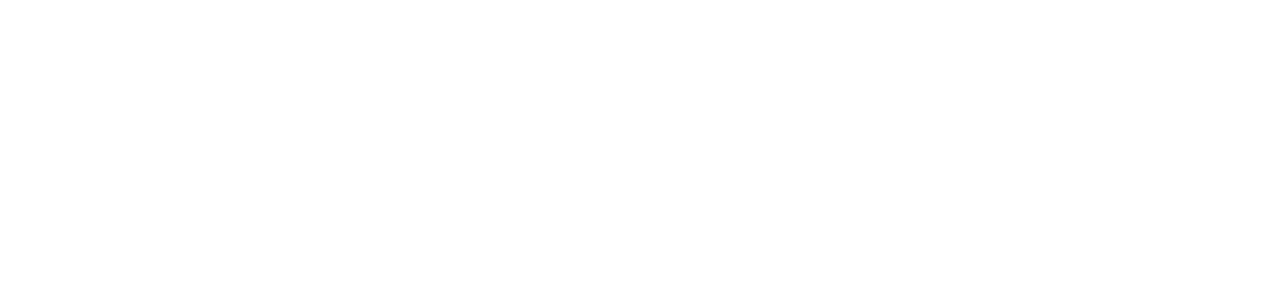
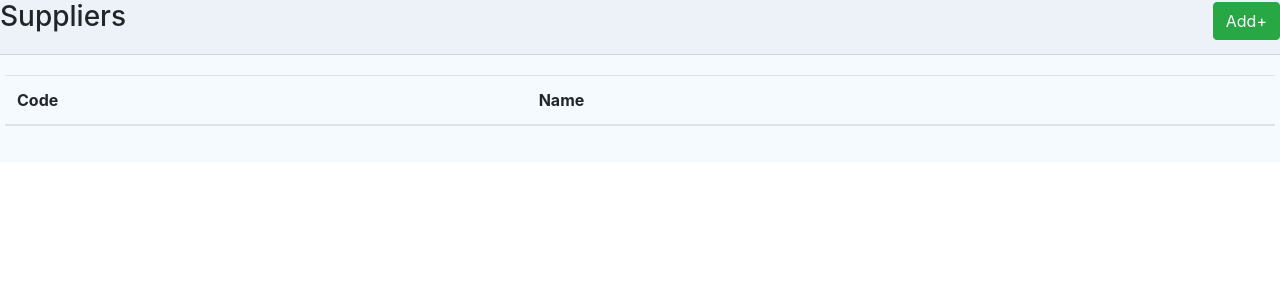
Before and after one commit to Chamaxonline/ipos-lts, an Angular app: page /supplier in a window 1280 px wide. Before the commit this address led to /. Shown: the top 300 px of the page. Built offline with nearby package versions, Linux system fonts and the light colour scheme.

Commit message:
supplier component and httpclientprovider

```diff
--- a/src/app/app.config.ts
+++ b/src/app/app.config.ts
@@ -5,9 +5,11 @@
 
 import { routes } from './app.routes';
 import { provideClientHydration } from '@angular/platform-browser';
+import { provideHttpClient } from '@angular/common/http';
 
 export const appConfig: ApplicationConfig = {
   providers: [
-    importProvidersFrom(HttpClientModule),
-    provideRouter(routes), provideClientHydration()]
+    provideRouter(routes),
+    provideClientHydration(),
+    provideHttpClient()]
 };
--- a/src/app/app.routes.ts
+++ b/src/app/app.routes.ts
@@ -1,3 +1,7 @@
 import { Routes } from '@angular/router';
+import { RouteConstants } from './constants/constants';
+import { SupplierComponent } from './components/supplier/supplier.component';
 
-export const routes: Routes = [];
+export const routes: Routes = [
+    {path:RouteConstants.SupplierMasterRoute, component: SupplierComponent},
+];
--- /dev/null
+++ b/src/app/components/supplier/supplier.component.html
@@ -0,0 +1,84 @@
+<div class="main-card">
+    <div class="card-header px-0 pt-0">
+        <div class="d-flex justify-content-between align-items-center">
+            <h3>Suppliers</h3>
+            <input type="button" class="btn btn-success" value="Add+" (click)="showHideEditor()"/>
+        </div>
+    </div>
+    <div class="card-body without-footer">
+        <div class="row" *ngIf="isShowEditor">
+            <div class="col-12">
+                <div class="row">
+                    <div class="col-4">
+                        <label class="form-label" for="code">Code</label>
+                        <input type="text" id="code" class="form-control" [(ngModel)]="supplier.code"
+                            placeholder="" name="code">
+                    </div>
+                    <div class="col-8">
+                        <label class="form-label" for="name">Name</label>
+                        <input type="text" id="name" class="form-control" [(ngModel)]="supplier.name"
+                            placeholder="" name="name">
+                    </div>
+                </div>
+                <div class="row">
+                    <div class="col-4">
+                        <label class="form-label" for="code">WhatsApp</label>
+                        <input type="text" id="whatsapp" class="form-control" [(ngModel)]="supplier.whatsapp"
+                            placeholder="" name="cowhatsappde">
+                    </div>
+                    <div class="col-8">
+                        <label class="form-label" for="Address">Address</label>
+                        <textarea  class="form-control"  [(ngModel)]="supplier.address"></textarea>
+                    </div>
+                </div>
+                <div class="row">
+                    <div class="col-4">
+                        <label class="form-label" for="code">Contact 1</label>
+                        <input type="text" id="contact1" class="form-control" [(ngModel)]="supplier.contact1"
+                            placeholder="" name="contact1">
+                    </div>
+                    <div class="col-4">
+                        <label class="form-label" for="code">Contact 2</label>
+                        <input type="text" id="contact2" class="form-control" [(ngModel)]="supplier.contact2"
+                            placeholder="" name="contact2">
+                    </div>
+                    <div class="col-4">
+                        <label class="form-label" for="code">Contact 3</label>
+                        <input type="text" id="contact3" class="form-control" [(ngModel)]="supplier.contact3"
+                            placeholder="" name="contact3">
+                    </div>
+                </div>
+                <div class="row">
+                    <div class="col-8"></div>
+                    <div class="col-4">
+                        <input type="submit" class="btn btn-warning" value="Cancel" (click)="cancel()"/>
+                        <input type="submit" class="btn btn-primary" value="Save" (click)="save()"/>
+                        <!-- <mean-loader [loading]="isSaving"></mean-loader>     -->
+                    </div>
+                </div>
+            </div>
+        </div>
+        <div class="row">
+            <!-- <mean-loader [loading]="isLoading"></mean-loader> -->
+            <table  class="table" *ngIf="!isLoading">
+                <thead>
+                    <tr>
+                        <th>Code</th>
+                        <th>Name</th>
+                        <th></th>
+                    </tr>
+                </thead>
+                <tbody>
+                    <tr *ngFor="let supplier of suppliers">
+                        <td>{{supplier.code}}</td>
+                        <td>{{supplier.name}}</td>
+                        <td>
+                            <a href="javascript:;" (click)="edit(supplier)">Edit</a>
+                            <a href="javascript:;" (click)="delete(supplier)">Delete</a>
+                        </td>
+                    </tr>
+                </tbody>
+            </table>
+        </div>
+    </div>
+</div>
--- /dev/null
+++ b/src/app/components/supplier/supplier.component.ts
@@ -0,0 +1,71 @@
+import { Component, OnInit } from '@angular/core';
+import { supplier } from '../../model/supplier';
+import { SupplierService } from '../../services/supplier.service';
+import { FormsModule } from '@angular/forms';
+import { NgForOf, NgIf } from '@angular/common';
+
+@Component({
+  selector: 'app-supplier',
+  standalone: true,
+  imports: [FormsModule, NgIf, NgForOf],
+  templateUrl: './supplier.component.html',
+})
+export class SupplierComponent implements OnInit {
+  suppliers: supplier[] = [];
+  supplier = new supplier();
+  isSaving: boolean = false;
+  isLoading: boolean = false;
+  isShowEditor: boolean = false;
+  constructor(
+    private supplierService: SupplierService) {
+
+     }
+
+  ngOnInit(): void {
+    //this.getAllSuppliers();
+  }
+
+  getAllSuppliers() {
+    this.isLoading = true;
+    this.supplierService.all()
+    .subscribe(
+      res => {
+        this.suppliers= res;
+        this.isLoading = false;
+    })
+  }
+
+  save() {
+    this.isSaving = true;
+    this.supplierService.save(this.supplier)
+    .subscribe(
+      res => {
+        this.supplier = new supplier();
+        this.isSaving = false;
+        this.isShowEditor = false;
+        //this.messageService.saveSuccess();
+        this.getAllSuppliers();
+      }
+    )
+  }
+
+  edit(editSupplier: supplier) {
+    this.isShowEditor = true;
+    this.supplier = editSupplier;
+  }
+
+  delete(deleteSupplier: any) {
+    if(deleteSupplier) {
+
+    }
+  }
+
+  showHideEditor() {
+    this.isShowEditor = !this.isShowEditor;
+  }
+
+  cancel() {
+    this.isShowEditor = false;
+    this.supplier = new supplier();
+  }
+}
```
Also changed, not shown: 1 other file (tests, documents, lock files or other folders).
